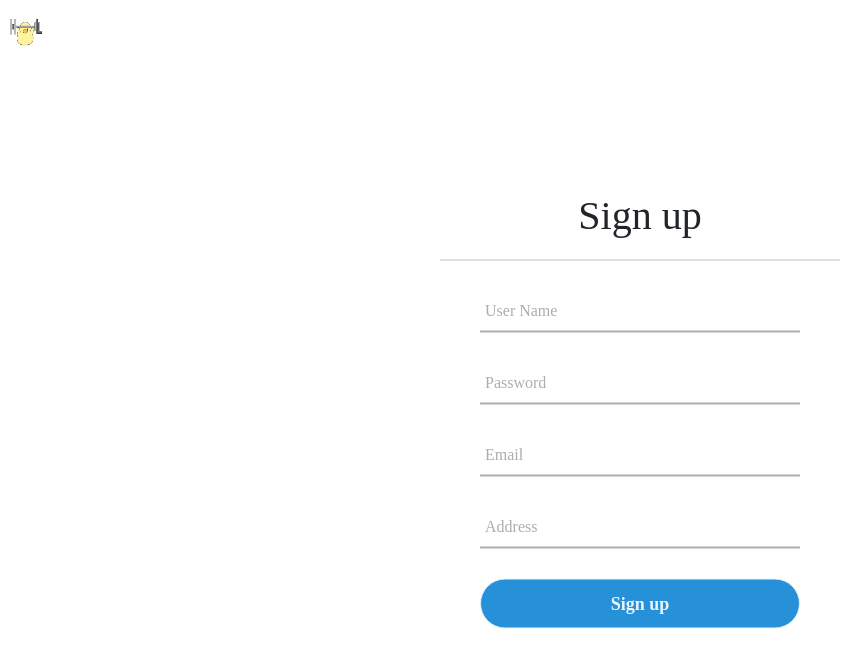
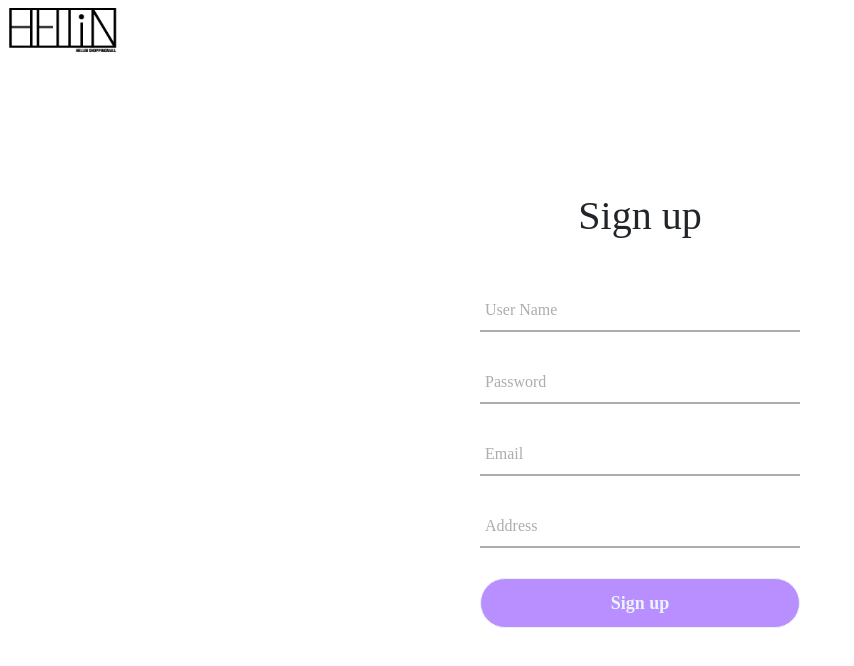
Before and after one commit to sea-water/graduation-project, a React (Create React App) app in the folder client/: page /Signup in a window 1280 px wide. Shown: the top 666 px of the page, without its empty margins (0-854 px from the left). Built offline with nearby package versions, Linux system fonts and the light colour scheme; a web font is replaced by a local one.

Commit message:
changed logo

```diff
--- a/client/src/Login.css
+++ b/client/src/Login.css
@@ -26,7 +26,6 @@ body {
 .center h1 {
   text-align: center;
   padding: 20px 0;
-  border-bottom: 1px solid silver;
 }
 
 .center form {
@@ -68,14 +67,14 @@ form .txt_field {
   left: 0;
   width: 0%;
   height: 2px;
-  background: #2691d9;
+  background: #b98eff;
   transition: 0.5s;
 }
 
 .txt_field input:focus ~ label,
 .txt_field input:valid ~ label {
   top: -5px;
-  color: #2691d9;
+  color: #b98eff;
 }
 
 .txt_field input:focus ~ span::before,
@@ -97,7 +96,7 @@ input[type="submit"] {
   width: 100%;
   height: 50px;
   border: 1px solid;
-  background: #2691d9;
+  background: #b98eff;
   border-radius: 25px;
   font-size: 18px;
   color: #e9f4fb;
@@ -107,7 +106,7 @@ input[type="submit"] {
 }
 
 input[type="submit"]:hover {
-  border-color: #2691d9;
+  border-color: #b98eff;
   transition: 0.5s;
 }
 
@@ -119,7 +118,7 @@ input[type="submit"]:hover {
 }
 
 .signup_link a {
-  color: #2691d9;
+  color: #b98eff;
   text-decoration: none;
 }
 
--- a/client/src/Login.js
+++ b/client/src/Login.js
@@ -1,20 +1,14 @@
 import React from "react";
 import "./Login.css";
 import { Link } from "react-router-dom";
-import logo from "./img/logo.png";
+import logo from "./img/main_logo.jpg";
 
 export default function Login() {
   return (
     <div>
       <Link to="/">
         <div className="banner">
-          <img
-            className="bannerLogo"
-            src={logo}
-            width="50px"
-            height="50px"
-            alt="logo"
-          />
+          <img className="bannerLogo" src={logo} alt="logo" />
         </div>
       </Link>
       <div className="center">
--- a/client/src/Signup.css
+++ b/client/src/Signup.css
@@ -18,6 +18,5 @@ body {
   left: 50%;
   transform: translate(-50%, -50%);
   width: 400px;
-  /* background: white; */
   border-radius: 10px;
 }
--- a/client/src/Signup.js
+++ b/client/src/Signup.js
@@ -1,20 +1,14 @@
 import React from "react";
 import "./Signup.css";
 import { Link } from "react-router-dom";
-import logo from "./img/logo.png";
+import logo from "./img/main_logo.jpg";
 
 export default function Signup() {
   return (
     <div>
       <Link to="/">
         <div className="banner">
-          <img
-            className="bannerLogo"
-            src={logo}
-            width="50px"
-            height="50px"
-            alt="logo"
-          />
+          <img className="bannerLogo" src={logo} alt="logo" />
         </div>
       </Link>
       <div className="center">
--- a/client/src/Todo/Todos.js
+++ b/client/src/Todo/Todos.js
@@ -3,7 +3,7 @@ import TodoInput from "./TodoInput";
 import TodoList from "./TodoList";
 import "./Todos.css";
 import { Link } from "react-router-dom";
-import logo from "../img/logo.png";
+import logo from "../img/main_logo.jpg";
 import Calendar from "react-calendar";
 import moment from "moment";
 import "react-calendar/dist/Calendar.css";
@@ -46,13 +46,7 @@ const Todos = () => {
     <div>
       <Link to="/">
         <div>
-          <img
-            className="bannerLogo"
-            src={logo}
-            width="50px"
-            height="50px"
-            alt="logo"
-          />
+          <img className="bannerLogo" src={logo} alt="logo" />
         </div>
       </Link>
       {/* <div className="calendar-parent">
```
Also changed, not shown: client/src/img/logo.png (deleted).
